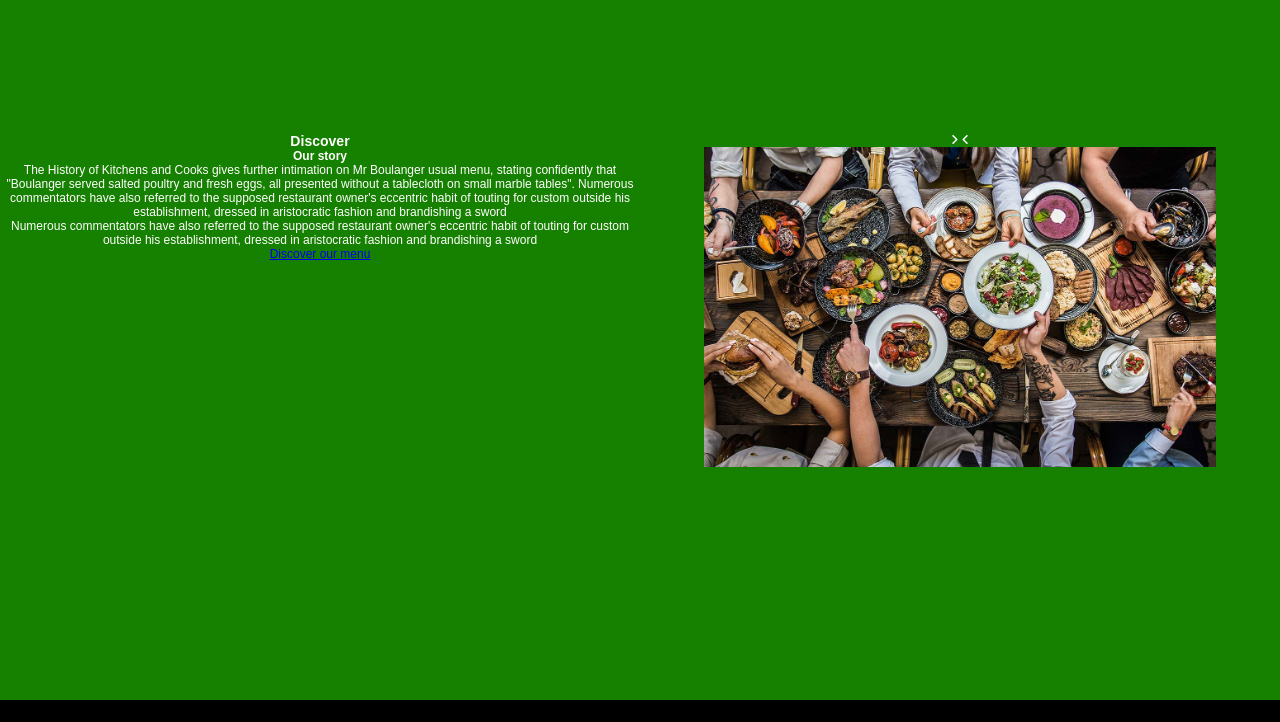
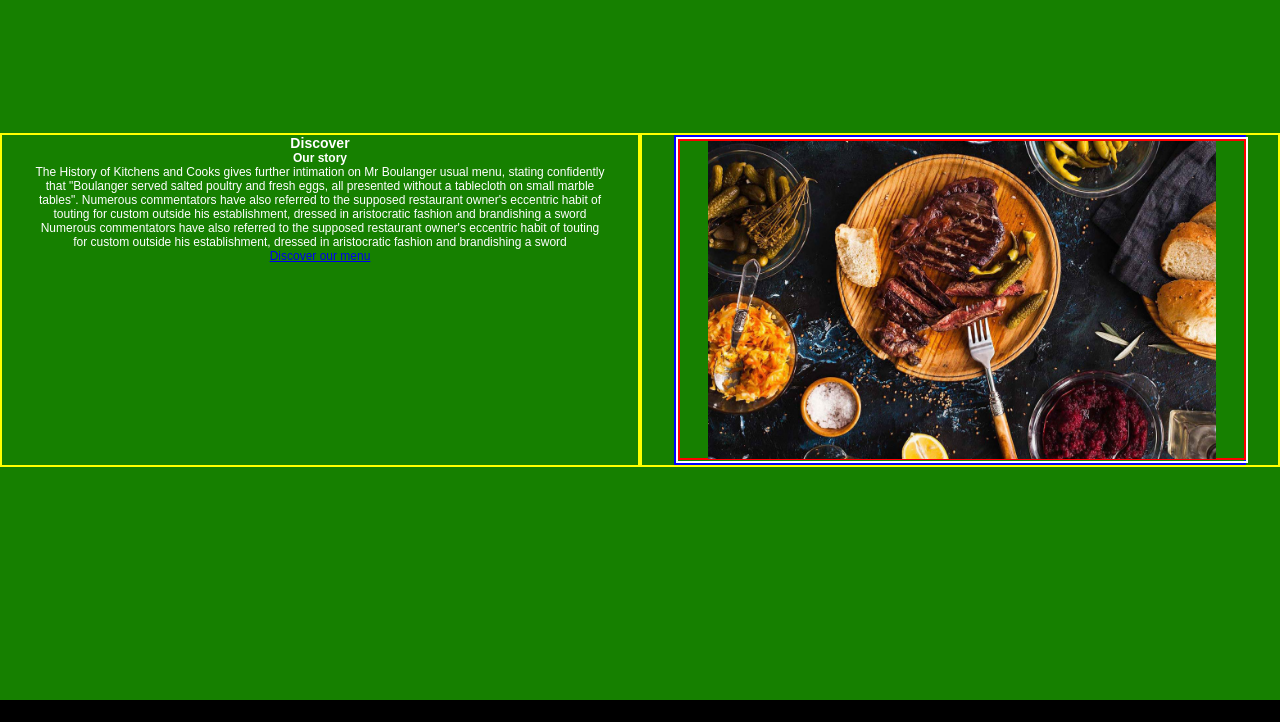
Before and after one commit to wisestme/lagos_kitchen, a plain HTML site: page index.html in a window 1280 px wide. Shown: the part 900-1622 px from the top of the page. Drawn offline with Linux system fonts and the light colour scheme.

Commit message:
layout about elements

```diff
--- a/css/main.css
+++ b/css/main.css
@@ -647,19 +647,34 @@ main {
 	justify-content: center;
 	align-items: center;
 	height: 100%;
+	width: 100vw;
 }
 
 #about .container > div > * {
-	width: 50%;
+	width: 50vw;
 	height: 100%;
+	border: 2px solid yellow;
+	padding: 0 2rem;
 }
 
 #about .container > div {
 	align-items: center;
 }
 
+.swiper-wrapper {
+	border: 2px solid white;
+}
+.about_swiper {
+	border: 2px solid blue;
+}
+
+.about_image .swiper-slide {
+	width: 90%;
+	border: 2px solid red;
+}
+
 .about_image img {
-	width: 80%;
+	width: 90%;
 }
 
 /* FOOTER */
--- a/index.html
+++ b/index.html
@@ -164,11 +164,7 @@
                   </div>
                   <!-- about images-->
                   <div class="about_image">
-                      <div class="swiper-container">
-                          <div class="customNavigation">
-                              <a class="next-slide transition"><i class="fa fa-angle-right"></i></a>
-                              <a class="prev-slide transition"><i class="fa fa-angle-left"></i></a>
-                          </div>
+                      <div class="swiper-container about_swiper">
                           <div class="swiper-wrapper">
                               <!-- 1 -->
                               <div class="swiper-slide">
--- a/js/main.js
+++ b/js/main.js
@@ -134,3 +134,15 @@ var swiper = new Swiper('.hero_image', {
         clickable: true
     },
 });
+
+// About Slider
+var swiper = new Swiper('.about_swiper', {
+    effect: 'flip',
+    speed: 1500,
+    autoplay: true,
+    grabCursor: true,
+    cubeEffect: {
+        shadow: false
+    },
+
+});
```
